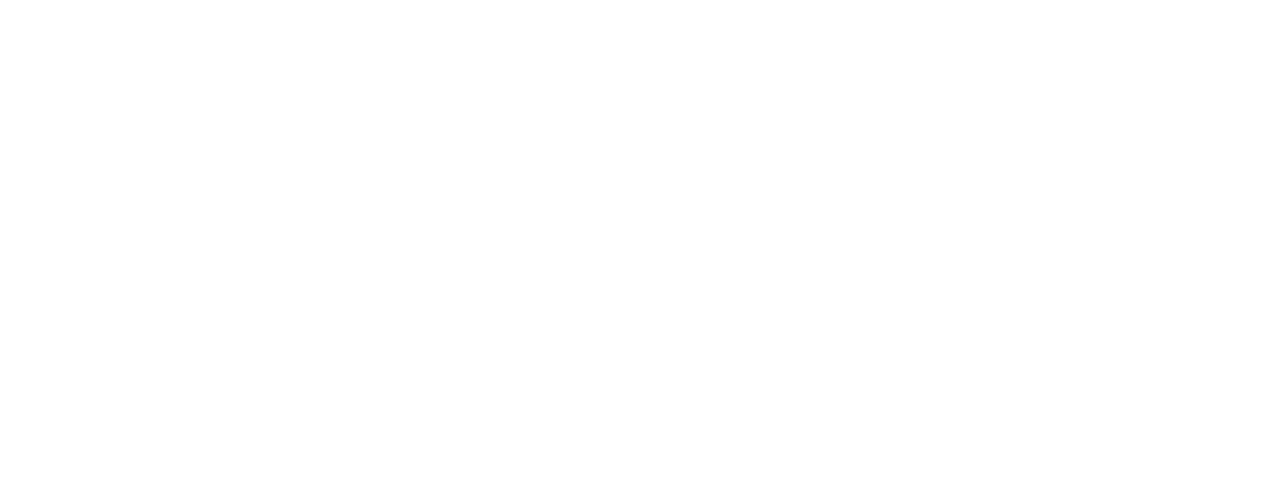
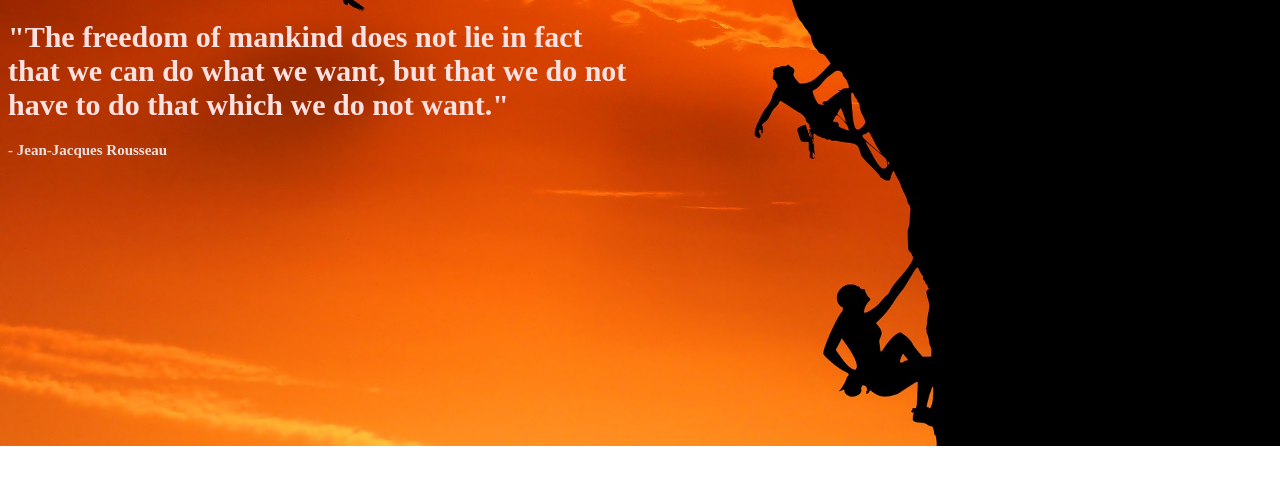
Before and after one commit to Winattwo/simple-quote-page, a plain HTML site: page index.html in a window 1280 px wide. Drawn offline with Linux system fonts and the light colour scheme.

Commit message:
html css structure

```diff
--- a/index.html
+++ b/index.html
@@ -7,6 +7,7 @@
     <link rel="stylesheet" type="text/css" href="main.css">
 </head>
 <body>
-
+    <h1>"The freedom of mankind does not lie in fact <br>that we can do what we want, but that we do not<br> have to do that which we do not want."</h1>
+    <h2>- Jean-Jacques Rousseau</h2>
 </body>
 </html>
--- a/main.css
+++ b/main.css
@@ -0,0 +1,20 @@
+body {
+  background-image: url("assets/sunset-4047944_1920.jpg");
+  background-position: center; /* Center the image */
+  background-repeat: no-repeat; /* Do not repeat the image */
+  background-size: cover; /* Resize the background image to cover the entire container */
+}
+
+h1 {
+  font-family: "SimSun";
+  font-size: 30px;
+  font-kerning: auto;
+  color: rgb(255, 225, 225);
+}
+
+h2 {
+  font-family: "akaDora";
+  font-size: 15px;
+  font-kerning: auto;
+  color: rgb(233, 225, 225);
+}
```
Also changed, not shown: assets/Lilla rendelése.JPG (deleted), assets/sunset-4047944_1920.jpg (added).
